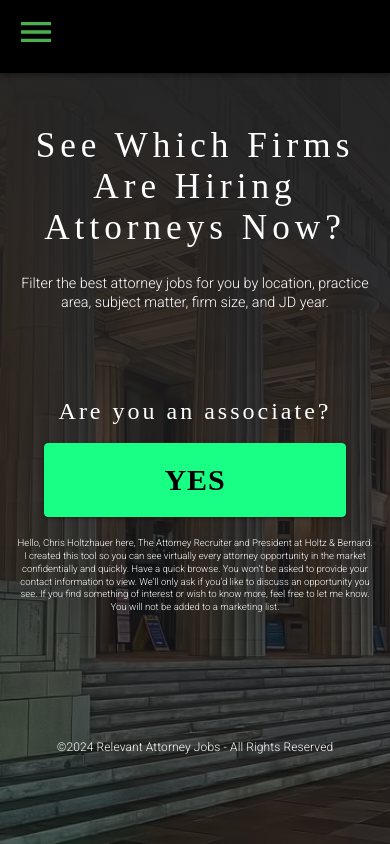
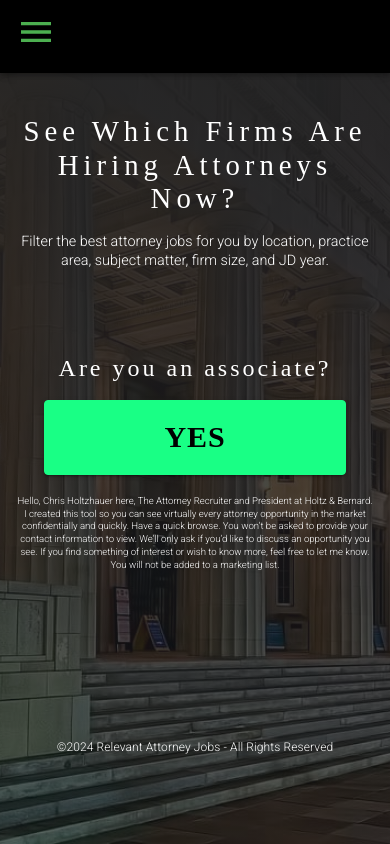
Before and after one commit to mr-rony356/Job-Board, a React (Vite) app: page / in a window 390 px wide. Built offline with nearby package versions, Linux system fonts and the light colour scheme; a web font is replaced by a local one.

Commit message:
mobile text fixes

```diff
--- a/src/components/Joblisting.tsx
+++ b/src/components/Joblisting.tsx
@@ -24,11 +24,11 @@ const Joblisting: React.FC = () => {
     >
       <Container maxWidth="md">
         <Typography variant="h1" sx={{
-          fontSize: isMobile ? '2.2rem' : '3rem', // Adjust font size for mobile
+          fontSize: isMobile ? '1.8rem' : '3rem', // Adjust font size for mobile
           marginBottom: theme.spacing(2),
           fontFamily: 'inherit',
           color: theme.palette.primary.contrastText,
-          padding:isMobile?'10px':'0',
+          padding:isMobile?'0':'10',
           letterSpacing:'5px',
           fontWeight:'500'
         }}>
--- a/src/components/MultiSteps.tsx
+++ b/src/components/MultiSteps.tsx
@@ -78,7 +78,7 @@ const JobSearchForm = () => {
         <Typography variant="h2" style={{
           color: 'white',
           marginBottom: '50px',
-          fontFamily: 'Times New Roman',
+          fontFamily: 'inherit',
           textAlign: 'center',
           fontSize:isMobile?'2.2rem':'3rem',
           letterSpacing:'5px'
@@ -102,7 +102,7 @@ const JobSearchForm = () => {
                   fontWeight: '500',
                   borderRadius: '0px',
                   fontSize: '16px',
-                  fontFamily: "Times New Roman",
+                  fontFamily: "inherit",
                   padding:'0 15px',
                   textTransform:'capitalize',
                   letterSpacing:'3px'
@@ -133,7 +133,7 @@ const JobSearchForm = () => {
                           fontWeight: '500',
                           borderRadius: '0px',
                           fontSize: '16px',
-                          fontFamily: "Times New Roman",
+                          fontFamily: "inherit",
                           padding:'0 15px',
                           textTransform:'capitalize',
                           letterSpacing:'3px'
@@ -161,7 +161,7 @@ const JobSearchForm = () => {
 
     return (
       <Box sx={{ display: 'flex', width: '100%', flexDirection: 'column', marginBottom: '50px' }}>
-        <Box sx={{ display: 'flex', justifyContent: 'center' }}>
+        <Box sx={{ display: 'flex', justifyContent: 'center',flexWrap:'wrap' }}>
           {steps.map((stepItem, index) => (
             <Box key={index} style={{ padding: '20px 5px' }}>
               <Typography variant="h2" style={{ color: step === index + 1 ? '#4caf50' : 'white', fontWeight:'500', fontSize: isMobile?'10px':'18px',letterSpacing:'3px' ,fontFamily: 'Times New Roman' }}>
@@ -199,7 +199,7 @@ const JobSearchForm = () => {
               fontWeight:'900',
               fontSize: '25px',
               padding: '5px 10px',
-              fontFamily:'Times New Roman',
+              fontFamily:'inherit',
               width:isMobile?'80vw':'20vw',
               '&:hover': {
                 backgroundColor: 'black',
```
